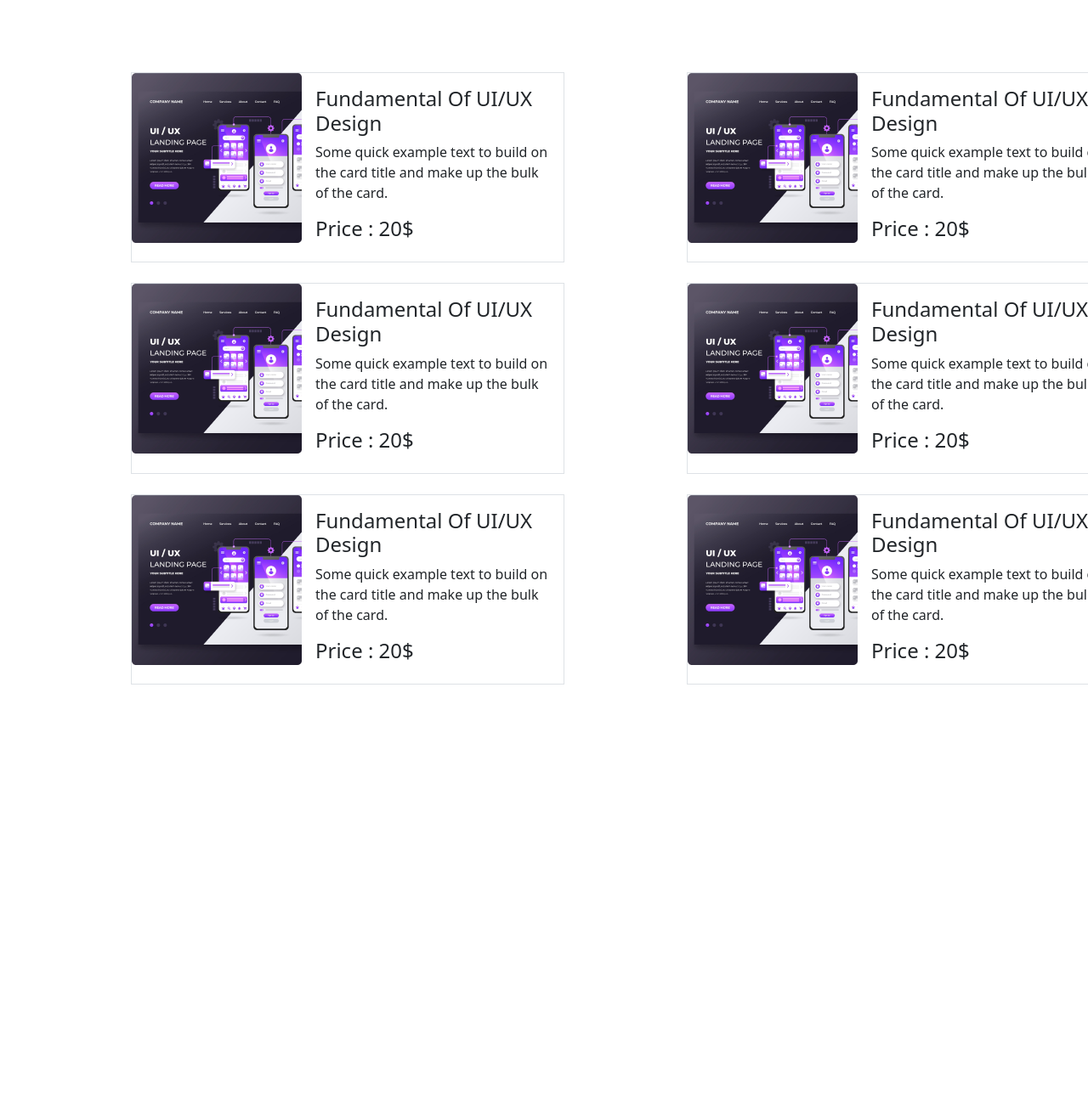
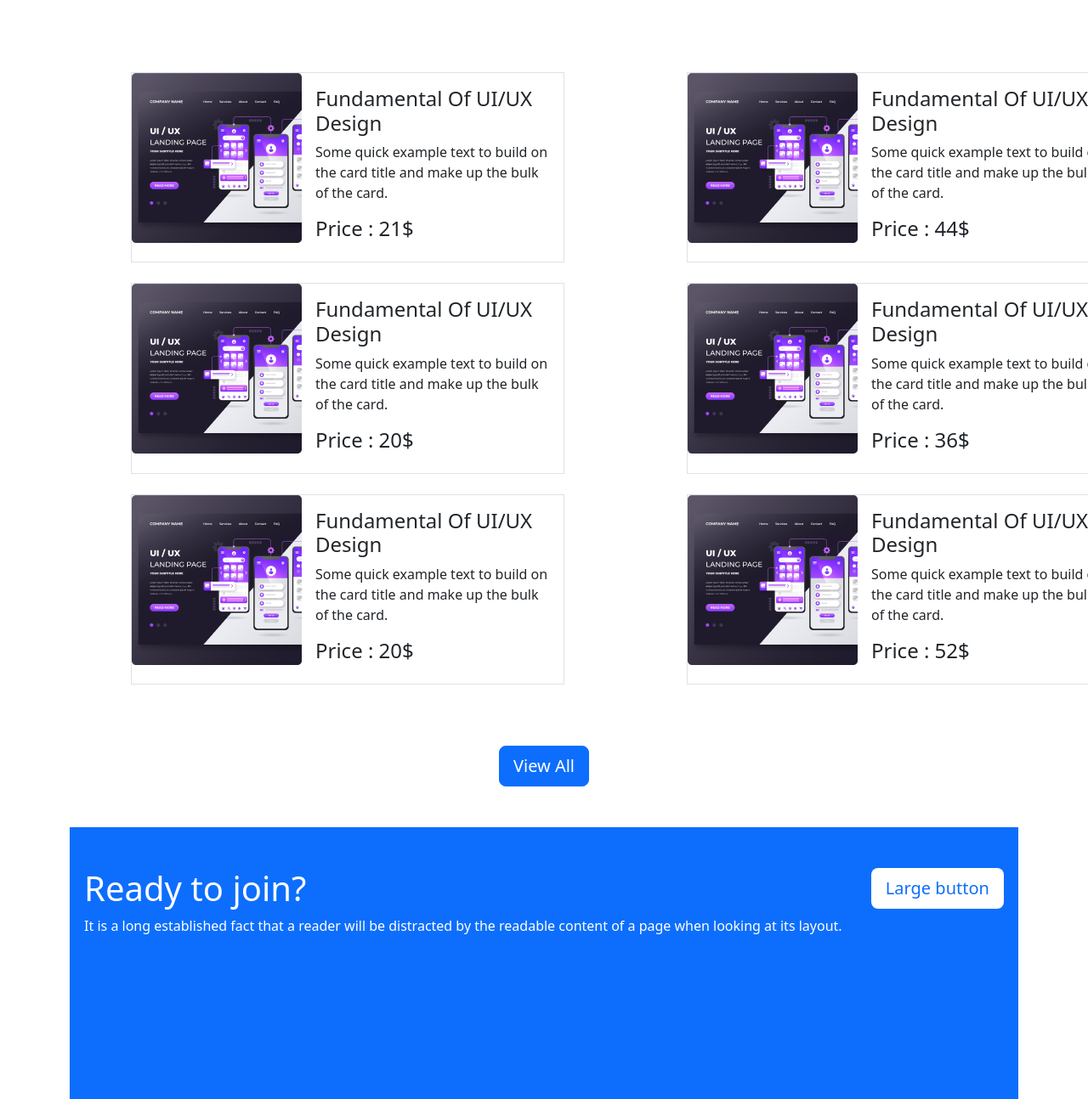
Before and after one commit to emon097/assaignment-3-white-pen-edu, a plain HTML site: page index.html in a window 1280 px wide. Shown: the part 963-2257 px from the top of the page at 85% size. Before the commit the page ends 1841 px from the top, so only its background shows below. Drawn offline with nearby package versions, Linux system fonts and the light colour scheme.

Commit message:
course-option

```diff
--- a/index.html
+++ b/index.html
@@ -106,7 +106,7 @@
               class="w-100 opacity-75"
               alt="..."
             />
-            <div class="carousel-caption p-2">
+            <div class="carousel-caption">
               <h5 class="fs-1 fw-bold">First slide label</h5>
               <p>
                 Some representative placeholder content for the first slide.
@@ -118,7 +118,7 @@
           </div>
           <div class="carousel-item">
             <img src="images/cover/cover-3.jpg" class="w-100" alt="..." />
-            <div class="carousel-caption p-2">
+            <div class="carousel-caption">
               <h5 class="fs-1 fw-bold">Second slide label</h5>
               <p>
                 Some representative placeholder content for the second slide.
@@ -130,7 +130,7 @@
           </div>
           <div class="carousel-item">
             <img src="images/cover/cover-3.jpg" class="w-100" alt="..." />
-            <div class="carousel-caption p-2">
+            <div class="carousel-caption">
               <h5 class="fs-1 fw-bold">Third slide label</h5>
               <p>
                 Some representative placeholder content for the third slide.
@@ -177,7 +177,7 @@
         </div>
         <!-- course-section-start -->
         <div class="d-flex fluid justify-content-around">
-          <div class="col-6 m-5">
+          <div class="col-lg-6 m-5 d-lg-block d-none">
             <div class="d-flex border m-4 justify-content-center">
               <div class="">
                 <img class="" src="images/course/course-1.png" alt="" />
@@ -189,7 +189,7 @@
                   Some quick example text to build on the card title and make up
                   the bulk of the card.
                 </p>
-                <h4>Price : 20$</h4>
+                <h4>Price : 21$</h4>
               </div>
             </div>
             <div class="d-flex border m-4 justify-content-center">
@@ -221,9 +221,8 @@
               </div>
             </div>
           </div>
-
-          <div class="col-6 m-5">
-            <div class="d-flex border m-4 justify-content-center">
+          <div class="col-lg-6 m-5">
+            <div class="d-md-flex border m-4 justify-content-center">
               <div class="">
                 <img class="" src="images/course/course-1.png" alt="" />
               </div>
@@ -234,10 +233,10 @@
                   Some quick example text to build on the card title and make up
                   the bulk of the card.
                 </p>
-                <h4>Price : 20$</h4>
+                <h4>Price : 44$</h4>
               </div>
             </div>
-            <div class="d-flex border m-4 justify-content-center">
+            <div class="d-md-flex border m-4 justify-content-center">
               <div class="">
                 <img class="" src="images/course/course-1.png" alt="" />
               </div>
@@ -248,10 +247,10 @@
                   Some quick example text to build on the card title and make up
                   the bulk of the card.
                 </p>
-                <h4>Price : 20$</h4>
+                <h4>Price : 36$</h4>
               </div>
             </div>
-            <div class="d-flex border m-4 justify-content-center">
+            <div class="d-md-flex border m-4 justify-content-center">
               <div class="">
                 <img class="" src="images/course/course-1.png" alt="" />
               </div>
@@ -262,13 +261,41 @@
                   Some quick example text to build on the card title and make up
                   the bulk of the card.
                 </p>
-                <h4>Price : 20$</h4>
+                <h4>Price : 52$</h4>
               </div>
             </div>
           </div>
         </div>
-        <!-- course-section-end -->
+
+        <div class="d-flex justify-content-center">
+          <button type="button" class="btn btn-primary btn-lg">View All</button>
+        </div>
       </div>
+      <!-- course-section-end -->
+      <!-- registration-button-section-start -->
+      <section class="container">
+        <div
+          class="bg-primary text-white d-flex justify-content-around pt-5 mt-5"
+          style="height: 40vh"
+        >
+          <div class="">
+            <h1>Ready to join?</h1>
+            <p>
+              It is a long established fact that a reader will be distracted by
+              the readable content of a page when looking at its layout.
+            </p>
+          </div>
+          <div class="">
+            <button
+              type="button"
+              class="btn btn-white bg-white text-primary btn-lg"
+            >
+              Large button
+            </button>
+          </div>
+        </div>
+      </section>
+      <!-- registration-button-section-end -->
     </main>
     <!-- main-end -->
 
```
